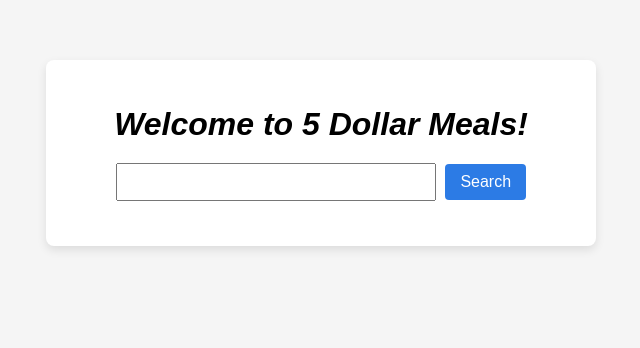
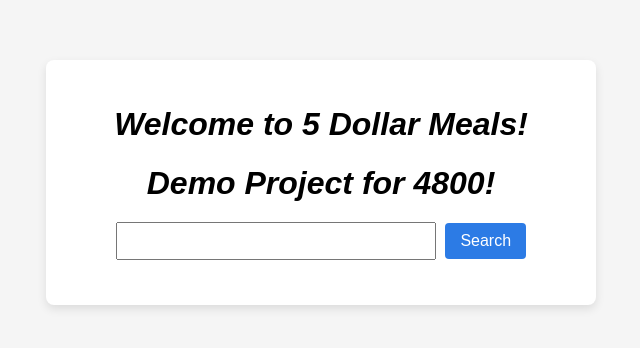
Before and after one commit to JustinNgxyen/demoapp4800, a Flask app: page / in a window 1280 px wide. Shown: the top 348 px of the page, without its empty margins (319-959 px from the left). Run offline with Flask 3, Linux system fonts and the light colour scheme.

Commit message:
test change

```diff
--- a/templates/index.html
+++ b/templates/index.html
@@ -117,6 +117,7 @@
 <body>
     <div class="container">
         <h1><em>Welcome to 5 Dollar Meals!</em></h1>
+        <h1><em>Demo Project for 4800!</em></h1>
         <input id="budget_input" type="text">
         <button onclick="search()">Search</button>
         <ul id="result_list">
```
